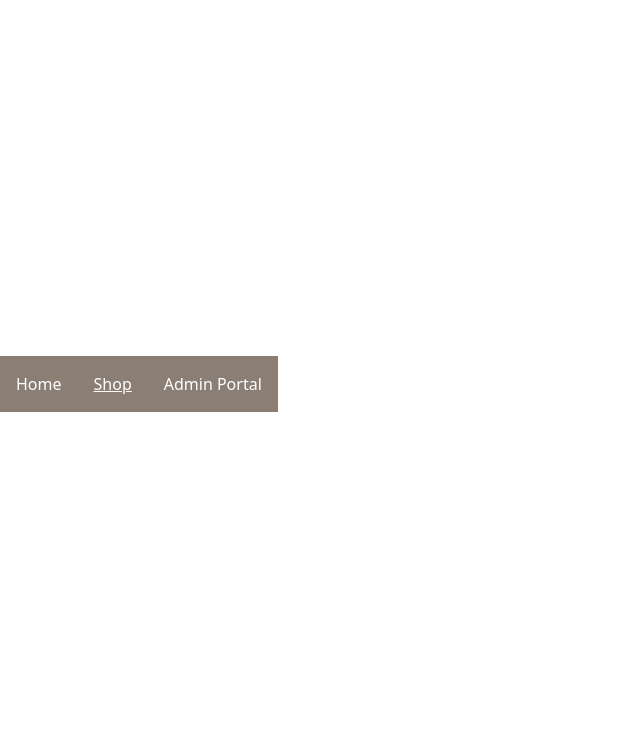
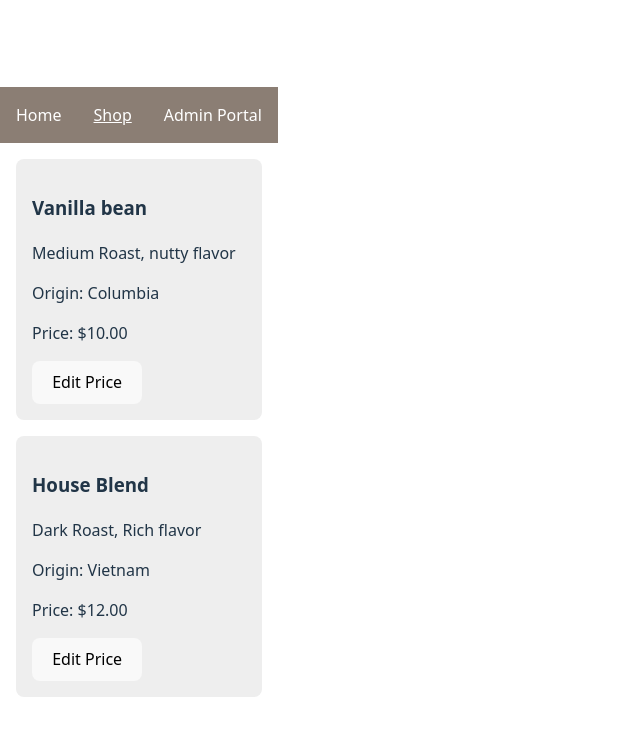
Before and after one commit to nrathbone-turing/coffee-admin-spa, a React (Vite) app: page /shop in a window 1280 px wide. Shown: the top 736 px of the page, without its empty margins (0-640 px from the left). Built offline with nearby package versions, Linux system fonts and the light colour scheme; data requests are answered from the project's data file.

Commit message:
Create Shop to fetch coffee product data from backend and display the grid list of coffee product cards

```diff
--- a/src/pages/Shop.jsx
+++ b/src/pages/Shop.jsx
@@ -1,12 +1,39 @@
-// This is the Shop page that lists coffee products in a grid like the second provided mockup image
+import { useEffect, useState } from 'react';
 import ProductCard from '../components/ProductCard';
 
 function Shop() {
+  const [products, setProducts] = useState([]);
+
+  // Fetch the coffee data from the local json server when the component first mounts
+  useEffect(() => {
+    fetch('http://localhost:3001/coffee')
+      .then((response) => response.json())
+      .then(setProducts); // Save the fetched products into a state
+  }, []); // empty dependency array to start with
+
+  // This event handler is called when a product is updated (i.e., when price is edited)
+  function handleUpdate(updatedProduct) {
+    const updatedList = products.map((product) =>
+      product.id === updatedProduct.id ? updatedProduct : product
+    );
+    setProducts(updatedList);
+  }
+
   return (
     <div style={{ padding: '1rem' }}>
-      {/* Placeholder grid – not yet connected to db.json, will do that later to fetch and map products */}
-      <div style={{ display: 'grid', gridTemplateColumns: 'repeat(auto-fill, minmax(200px, 1fr))', gap: '1rem' }}>
-        {/* <ProductCard product={...} /> */}
+      <div style={{
+        display: 'grid',
+        gridTemplateColumns: 'repeat(auto-fill, minmax(220px, 1fr))',
+        gap: '1rem'
+      }}>
+        {/* Render each product in the grid */}
+        {products.map((product) => (
+          <ProductCard
+            key={product.id}
+            product={product}
+            onUpdate={handleUpdate}
+          />
+        ))}
       </div>
     </div>
   );
```
